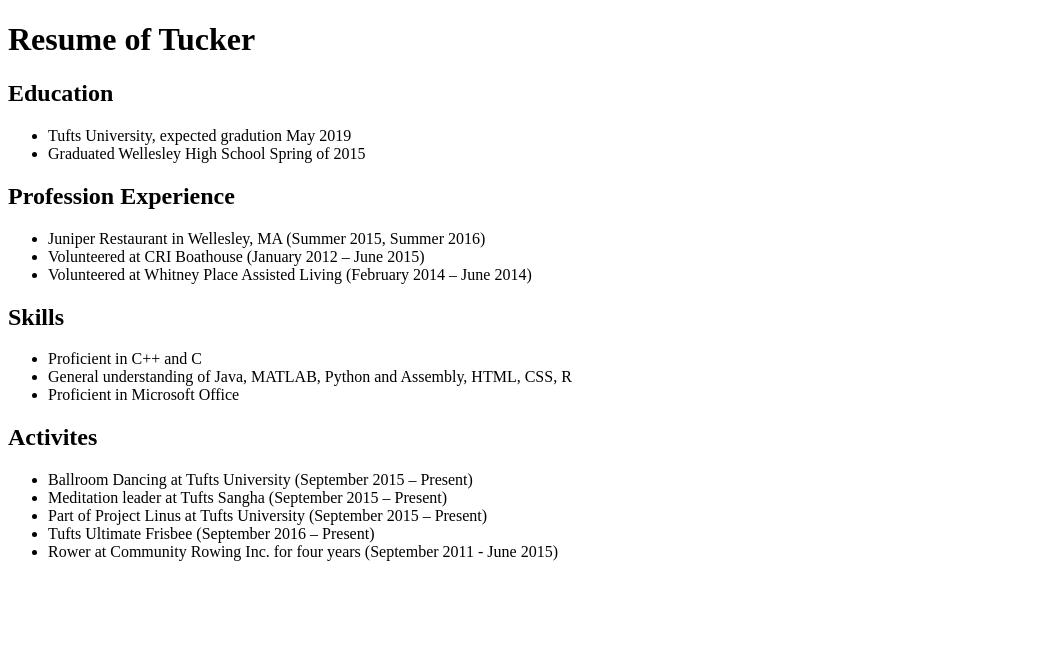
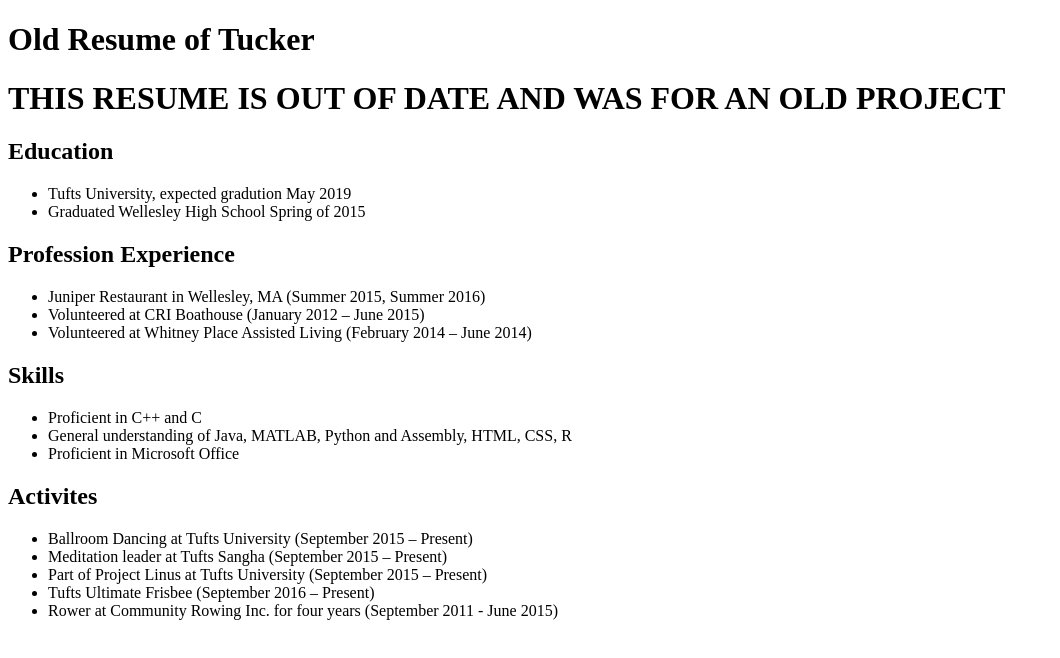
Before and after one commit to tjaeni01/tjaeni01.github.io, a plain HTML site: page firstProject/README.mdresume.html in a window 1280 px wide. Shown: the whole page, without its empty margins (0-1060 px from the left). Drawn offline with Linux system fonts and the light colour scheme.

Commit message:
Update and rename resume.html to firstProject/README.mdresume.html

```diff
--- a/resume.html
+++ b/firstProject/README.mdresume.html
@@ -5,7 +5,8 @@
         <title>Resume</title>
     </head>
     <body>
-        <h1>Resume of Tucker</h1>
+        <h1>Old Resume of Tucker</h1>
+        <h1>THIS RESUME IS OUT OF DATE AND WAS FOR AN OLD PROJECT</h1>
         <h2>Education</h2>
         <ul>
             <li>Tufts University, expected gradution May 2019</li>
```
